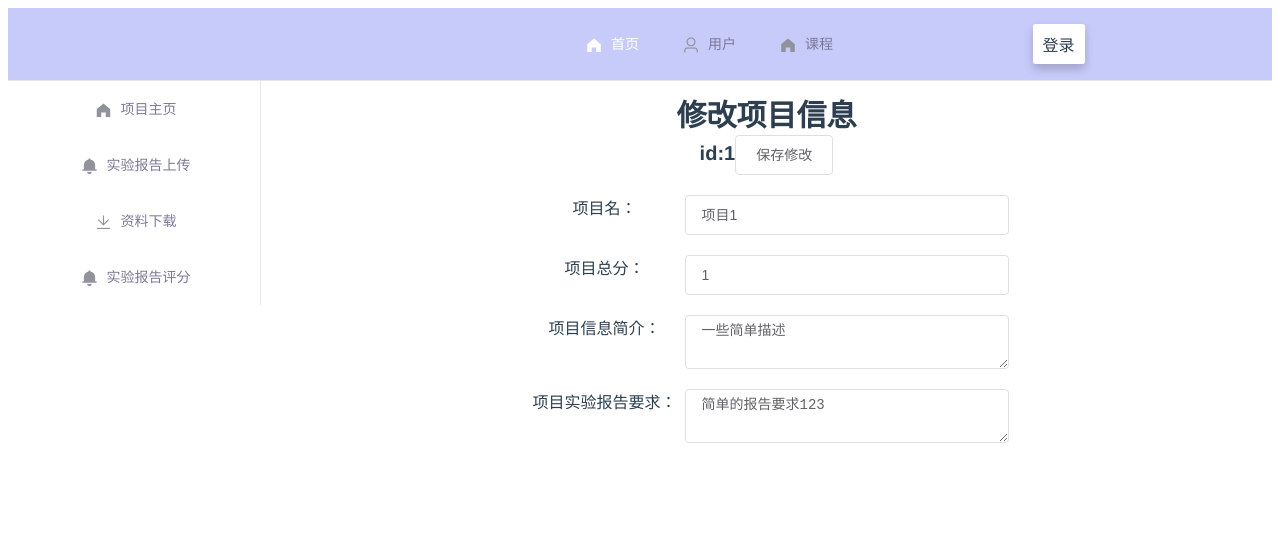
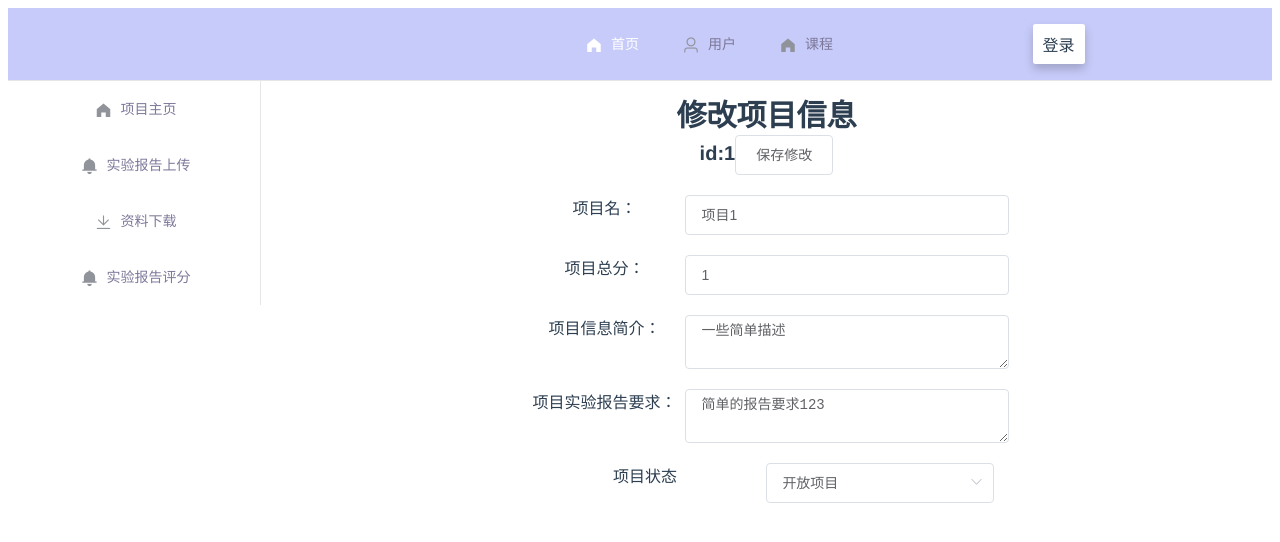
Before and after one commit to xwx12345/-, a Vue app: page /projectModify in a window 1280 px wide. Shown: the top 542 px of the page. Built offline with nearby package versions, Linux system fonts and the light colour scheme.

Commit message:
修改项目的开放问题

```diff
--- a/src/views/project/projectDetail.vue
+++ b/src/views/project/projectDetail.vue
@@ -1,10 +1,12 @@
 <template>
   <div class="pc-container">
     <div class="title">
-		项目名称
+		<span>{{project.name}}</span>
+		<span v-if="project.state==1">（已开放）</span>
+		<span v-else>（未开放）</span>
 	</div>
 	<div class="middle">
-		<span><i class="el-icon-s-release"></i>项目总分：</span>12
+		<span><i class="el-icon-s-release"></i>项目总分：{{project.point}}</span>
 		<div class="button">
 			<button @click="check()">考勤</button>
 		</div>
@@ -13,8 +15,7 @@
 		</div>
 	</div>
 	<div class="info">
-		<span>一些项目介绍,哈哈哈哈哈哈哈哈哈哈哈哈哈哈哈啊哈哈哈哈哈哈哈
-		</span>
+		<span>{{project.info}}</span>
 	</div>
   </div>
 </template>
@@ -23,7 +24,12 @@
 export default {
   data () {
     return {
-
+		project:{
+			name:'项目1',
+			point:1,
+			state:0,
+			info:'一些项目介绍,哈哈哈哈哈哈哈哈哈哈哈哈哈哈哈啊哈哈哈哈哈哈哈'
+		}
     }
   },
   methods: {
--- a/src/views/project/projectModify.vue
+++ b/src/views/project/projectModify.vue
@@ -22,6 +22,18 @@
 	  		<span>项目实验报告要求：</span>
 	  		<el-input type="textarea" v-model="project.re"></el-input>
 	  </div>
+	  <div class="modify">
+	  		<span>项目状态</span>
+			<el-select v-model="project.state" placeholder="请选择项目状态">
+			<el-option
+			  v-for="item in typeList"
+			  :key="item.value"
+			  :label="item.label"
+			  :value="item.value"
+			  >
+			</el-option>
+			</el-select>
+	  </div>
   </div>
 </template>
 
@@ -29,12 +41,23 @@
 export default {
   data () {
     return {
+		typeList:[
+			{
+				value:1,
+				label:'开放项目'
+			},
+			{
+				value:0,
+				label:'关闭项目'
+			}
+		],
 		project:{
 			id:'1',
 			name:'项目1',
 			point:1,
 			info:'一些简单描述',
-			re:'简单的报告要求123'
+			re:'简单的报告要求123',
+			state:1
 		}
     }
   },
```
